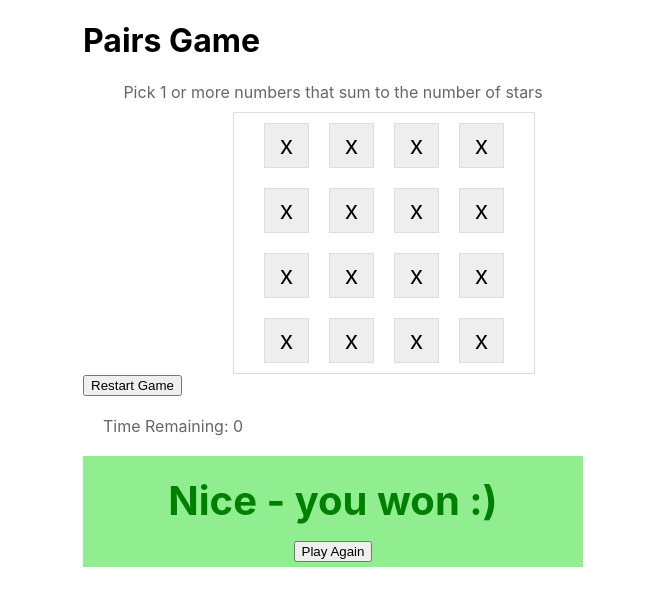
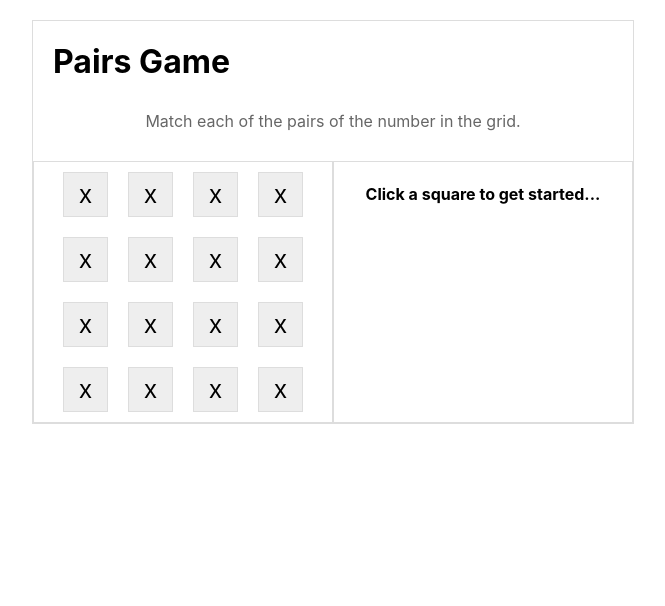
Before and after one commit to johnmmoss/javascript-tutorials, a React (Create React App) app in the folder ReactSamples/pairs-game/: page / in a window 1280 px wide. Shown: the top 606 px of the page, without its empty margins (307-972 px from the left). Built offline with nearby package versions, Linux system fonts and the light colour scheme; the HTML template or start-up script is replaced by a standard one.

Commit message:
Implemented restart and some game messages

```diff
--- a/ReactSamples/pairs-game/src/App.css
+++ b/ReactSamples/pairs-game/src/App.css
@@ -12,9 +12,12 @@ code {
     monospace;
 }
 
+h1 { padding-left:20px;}
 .game {
-  max-width: 500px;
+  max-width: 600px;
   margin: 0 auto;
+  border: thin solid #ddd;
+  margin-top:20px;
 }
 
 .body {
@@ -23,15 +26,20 @@ code {
 
 .help {
   color: #666;
-  margin: 10px;
+  margin: 30px ;
   text-align: center;
 }
 
 .main {
-  margin-left:150px;
   text-align: center;
-  width: 300px;
-  border: thin solid #ddd;
+  width: 50%;
+  border: thin solid #ddd
+}
+
+.main-help {
+  width:50%;
+  text-align: center;
+  border: thin solid #ddd
 }
 
 .number {
--- a/ReactSamples/pairs-game/src/App.js
+++ b/ReactSamples/pairs-game/src/App.js
@@ -5,11 +5,13 @@ import _ from 'underscore'
 function App() {
 
   const numberOfPairs = 9;
-  // 1. Have a message (image?) display showing the results of two clicks
-  // 3. Need to restart the game
-  // 4. Make it so the player can select the size of the grid
-  // 5. Can click green buttons - disable the click if is green
+
+  // Make it so the player can select the size of the grid
+  // BUG Can click green buttons - disable the click if is green
   // BUG Double click a number and it matchs the other
+  // Status's aren't really modelled very well in PlayNumber
+  // Add a red/green highlight when candidates are matched
+  // Add a game history so all the attempts appear down a list
 
   const generateGameNumbers = () => {
     return _.shuffle((_.range(1, numberOfPairs).concat(_.range(1, numberOfPairs))));
@@ -18,6 +20,7 @@ function App() {
   const [matchedNumbers, setMatchedNumbers] = useState([]);
   const [candidateNumber1Index, setCandidateNumber1Index] = useState(-1);
   const [candidateNumber2Index, setCandidateNumber2Index] = useState(-1);
+  const [gameHelp, setGameHelp] = useState('Click a square to get started...');
 
   const numberStatus = (index, number) => {
 
@@ -35,6 +38,7 @@ function App() {
     // Click 1... selects the first candidate
     if (candidateNumber1Index < 0) {
       setCandidateNumber1Index(currentIndex);
+      setGameHelp('Great, now pick another number...');
       return;
     }
 
@@ -43,10 +47,16 @@ function App() {
       setMatchedNumbers([...matchedNumbers, gameNumbers[currentIndex]]);
       setCandidateNumber1Index(-1);
       setCandidateNumber2Index(-1);
+      setGameHelp('Your a WINNER!!!')
       return;
     }
     if (candidateNumber2Index < 0) {
       setCandidateNumber2Index(currentIndex);
+      if (gameNumbers[candidateNumber1Index] === gameNumbers[currentIndex]) {
+        setGameHelp('YES, You found a pair!')
+      } else {
+        setGameHelp('Nooo... click another square to try again!')
+      }
       return;
     }
 
@@ -54,8 +64,17 @@ function App() {
     if (gameNumbers[candidateNumber1Index] === gameNumbers[candidateNumber2Index]) {
       setMatchedNumbers([...matchedNumbers, gameNumbers[candidateNumber2Index]]);
     }
+    setGameHelp('Click another square to match a pair');
     setCandidateNumber1Index(currentIndex);
     setCandidateNumber2Index(-1);
+  }
+
+  const restartGame = () => {
+    setMatchedNumbers([]);
+    setCandidateNumber1Index(-1);
+    setCandidateNumber2Index(-1);
+    setGameNumbers(generateGameNumbers);
+    setGameHelp('Click a square to get started...');
   }
 
   const isLastPair = () => {
@@ -66,7 +85,7 @@ function App() {
       <div className="game">
         <h1>Pairs Game</h1>
         <div className="help">
-          Pick 1 or more numbers that sum to the number of stars
+          Match each of the pairs of the number in the grid.
         </div>
         <div className="body">
           <div className="main">
@@ -83,16 +102,14 @@ function App() {
                 )
             }
           </div>
-        </div>
-        <div>
-          <button >Restart Game</button>
-        </div>
-        <div className="timer">Time Remaining: 0</div>
-        <div className="game-done">
-          <div className="message" style={{ color: 'green' }} >
-            Nice - you won :)
+          <div className="main-help">
+            <h4>{gameHelp}</h4>
+            {
+              matchedNumbers.length == numberOfPairs - 1 ?
+              <button onClick={restartGame}>Restart Game</button> :
+              null
+            }
           </div>
-          <button onClick={() => alert('TODO:- Implement game restart')}>Play Again</button>
         </div>
       </div>
     </>
@@ -105,7 +122,7 @@ const PairNumber = (props) => {
     if (props.status === 'matched') {
       return { backgroundColor: '#80ff80' };
     } else if (props.status === 'candidate') {
-      return { backgroundColor: 'blue' };
+      return { backgroundColor: '#00BFFF' };
     }
     return null;
   }
```
